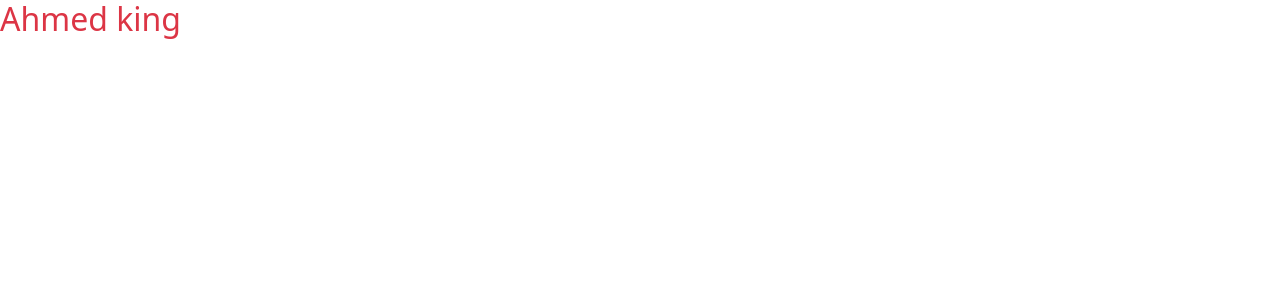
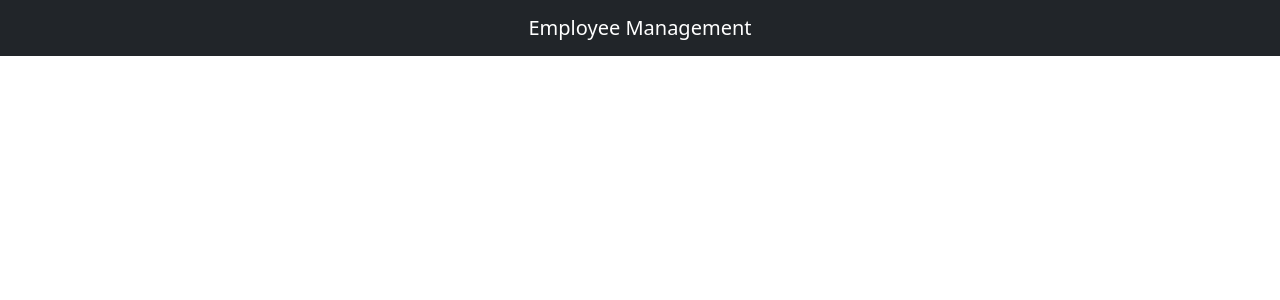
Before and after one commit to ahmedbouzid/employeManageSyteme, an Angular app: page / in a window 1280 px wide. Shown: the top 300 px of the page. Built offline with nearby package versions, Linux system fonts and the light colour scheme.

Commit message:
create simple header with bootstrap

```diff
--- a/src/app/app.component.html
+++ b/src/app/app.component.html
@@ -1 +1 @@
-<h2 class="text-danger">Ahmed king</h2>
+<app-header></app-header>
--- a/src/app/app.module.ts
+++ b/src/app/app.module.ts
@@ -3,10 +3,12 @@ import { BrowserModule } from '@angular/platform-browser';
 
 import { AppRoutingModule } from './app-routing.module';
 import { AppComponent } from './app.component';
+import { HeaderComponent } from './components/shared/header/header.component';
 
 @NgModule({
   declarations: [
-    AppComponent
+    AppComponent,
+    HeaderComponent
   ],
   imports: [
     BrowserModule,
--- /dev/null
+++ b/src/app/components/shared/header/header.component.html
@@ -0,0 +1,5 @@
+<div class="navbar sticky-top navbar-primary bg-dark h-100">
+  <div class="container-fluid">
+    <a class="navbar-brand text-white mx-auto ">Employee Management</a>
+  </div>
+</div>
```
Also changed, not shown: src/app/components/shared/header/header.component.ts (added, +10 -0 lines), src/app/components/shared/header/header.component.scss (added), 1 other file (tests, documents, lock files or other folders).
